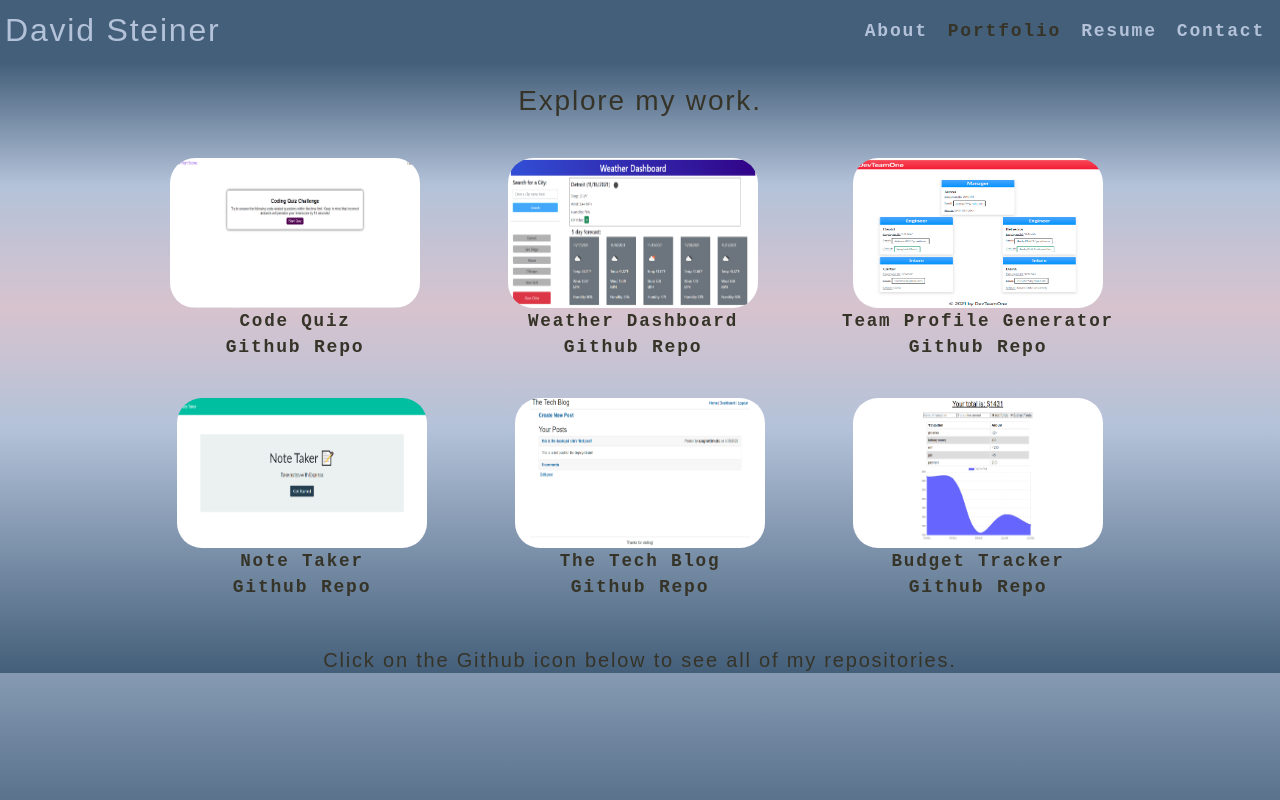
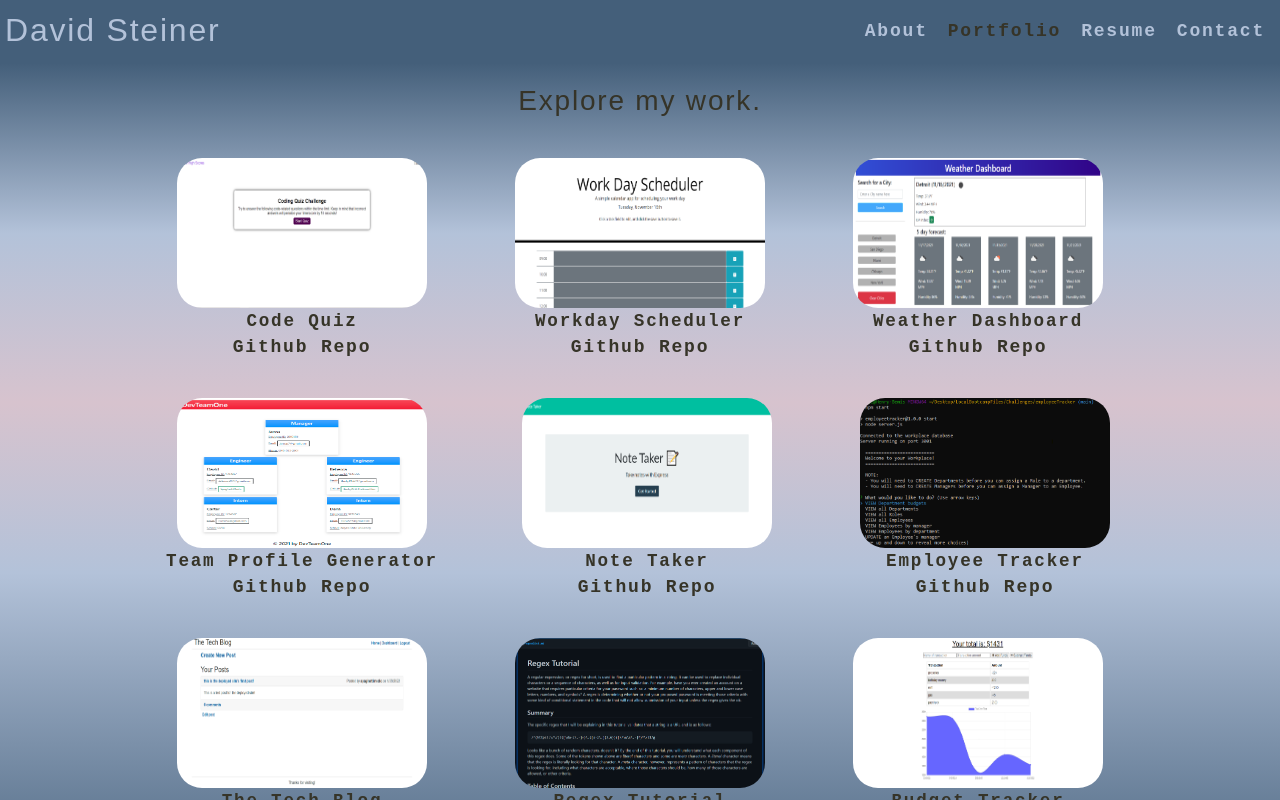
Before and after one commit to spaghettimedic/DS-Portfolio, a React (Create React App) app: page / in a window 1280 px wide. Both pictures are taken after a click on the item "Portfolio". Shown: the top 800 px of the page. Built offline with nearby package versions, Linux system fonts and the light colour scheme.

Commit message:
updated Project list again

```diff
--- a/src/components/Project/index.js
+++ b/src/components/Project/index.js
@@ -16,13 +16,13 @@ function Project() {
       github: 'https://www.github.com/spaghettimedic/codingQuiz',
       alt: 'A short quiz on basic coding concepts made with javascript.'
     },
-    // {
-    //   name: 'Workday Scheduler',
-    //   src: 'workDayScheduler',
-    //   href: 'https://spaghettimedic.github.io/workDayScheduler/',
-    //   github: 'https://www.github.com/spaghettimedic/workDayScheduler',
-    //   alt: 'An organizational application for managing your work day by the hour.'
-    // },
+    {
+      name: 'Workday Scheduler',
+      src: 'workDayScheduler',
+      href: 'https://spaghettimedic.github.io/workDayScheduler/',
+      github: 'https://www.github.com/spaghettimedic/workDayScheduler',
+      alt: 'An organizational application for managing your work day by the hour.'
+    },
     {
       name: 'Weather Dashboard',
       src: 'weatherDashboard',
@@ -58,13 +58,13 @@ function Project() {
       github: 'https://www.github.com/spaghettimedic/noteTaker',
       alt: 'A note-taking application with persistent data.'
     },
-    // {
-    //   name: 'Employee Tracker',
-    //   src: 'employeeTracker',
-    //   href: 'https://www.github.com/spaghettimedic/employeeTracker',
-    //   github: 'https://www.github.com/spaghettimedic/employeeTracker',
-    //   alt: 'A command line application for organizing employees in a database.'
-    // },
+    {
+      name: 'Employee Tracker',
+      src: 'employeeTracker',
+      href: 'https://www.github.com/spaghettimedic/employeeTracker',
+      github: 'https://www.github.com/spaghettimedic/employeeTracker',
+      alt: 'A command line application for organizing employees in a database.'
+    },
     // {
     //   name: 'E-commerce backend',
     //   src: 'eCommerce',
@@ -86,13 +86,13 @@ function Project() {
     //   github: 'https://www.github.com/spaghettimedic/fuzzy-octo-doodle',
     //   alt: 'A blog-style website to connect pet owners with pet sitters.'
     // },
-    // {
-    //   name: 'Regex Tutorial',
-    //   src: 'regex',
-    //   href: 'https://gist.github.com/spaghettimedic/4db137c75fb958eb42272fc2dd5f5eeb',
-    //   github: 'https://gist.github.com/spaghettimedic/4db137c75fb958eb42272fc2dd5f5eeb',
-    //   alt: 'A Github gist describing regular expressions.'
-    // },
+    {
+      name: 'Regex Tutorial',
+      src: 'regex',
+      href: 'https://gist.github.com/spaghettimedic/4db137c75fb958eb42272fc2dd5f5eeb',
+      github: 'https://gist.github.com/spaghettimedic/4db137c75fb958eb42272fc2dd5f5eeb',
+      alt: 'A Github gist describing regular expressions.'
+    },
     // {
     //   name: 'thinkr',
     //   src: 'thinkr',
```
